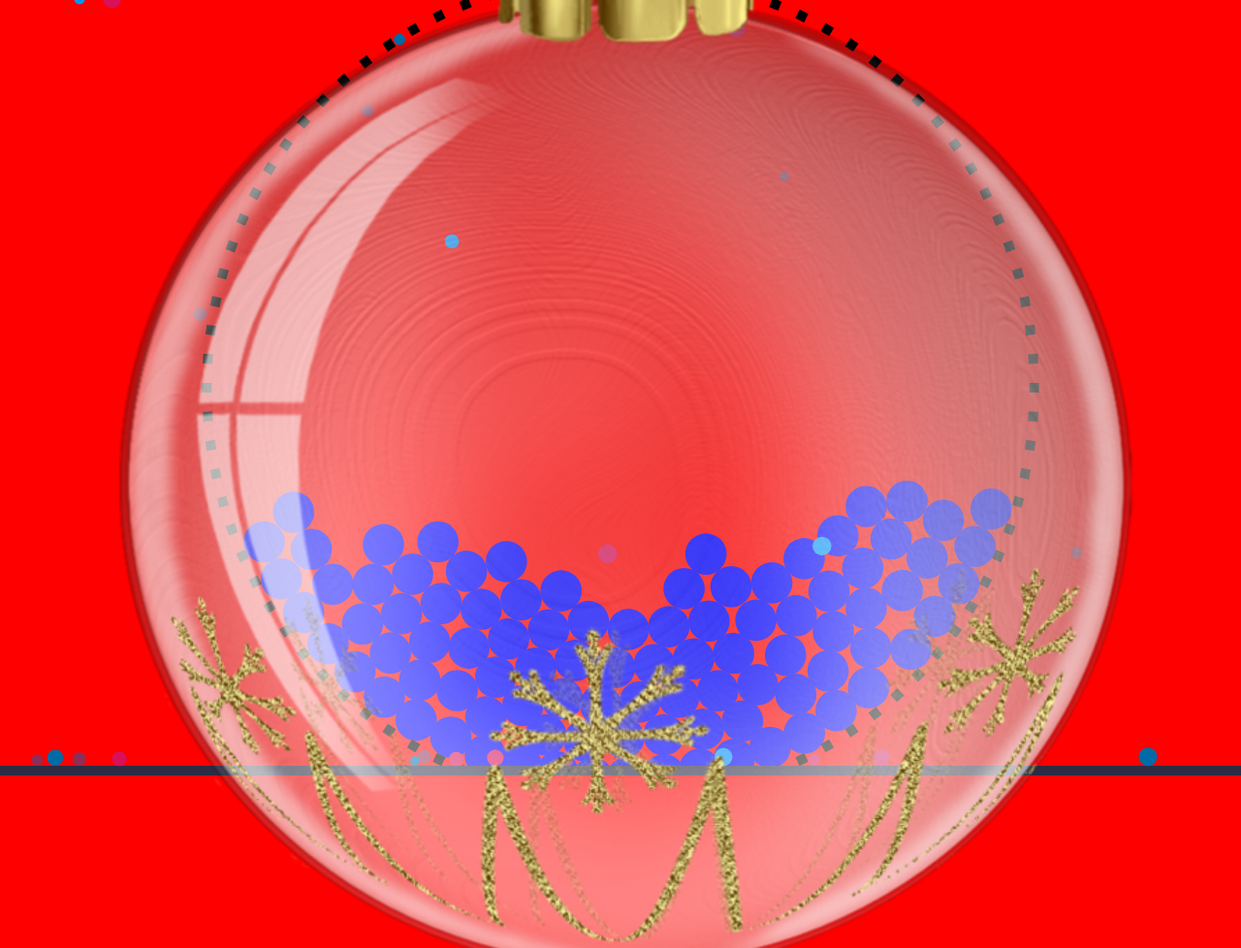
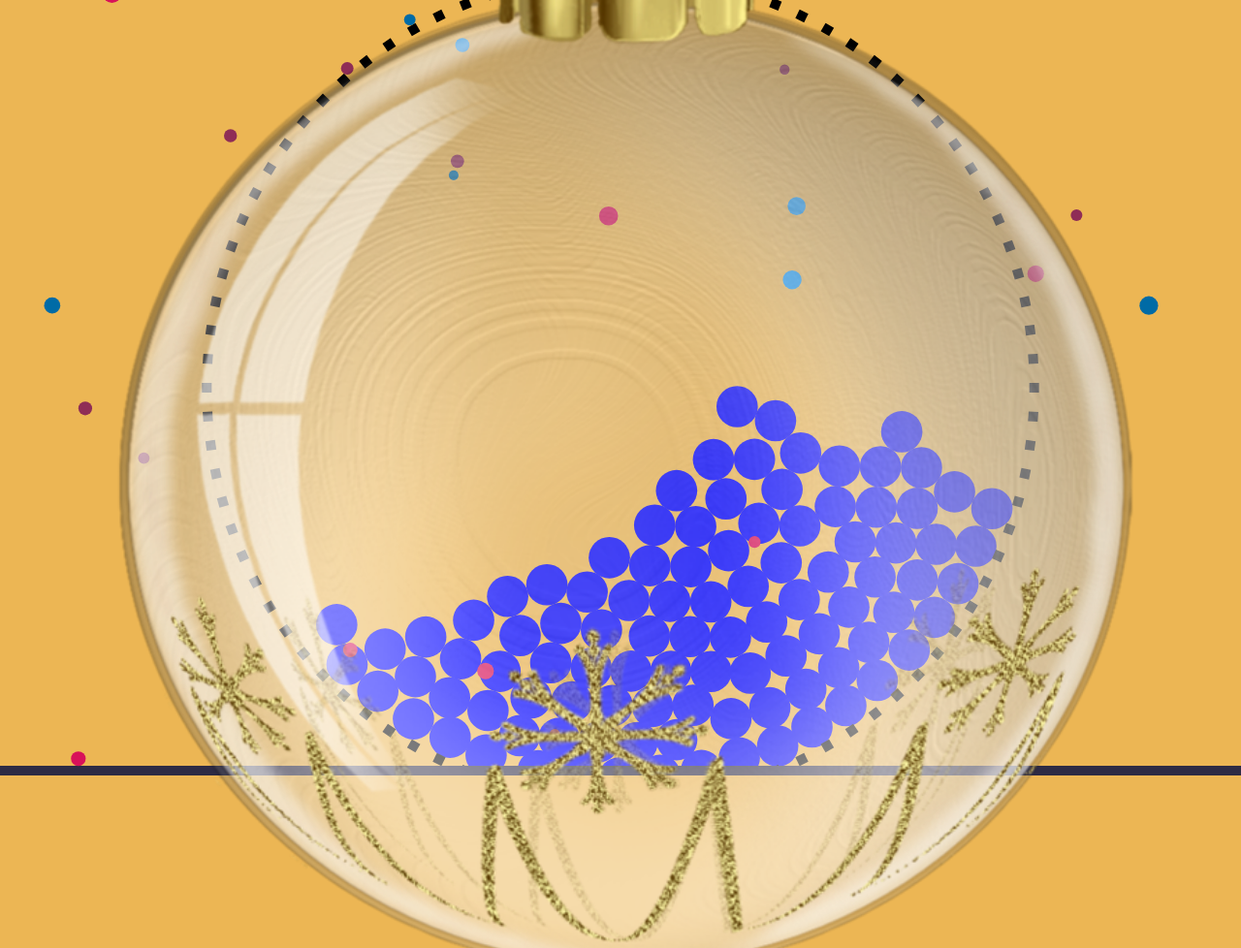
Before and after one commit to fabsrobotics/christmas-prueba, a plain HTML site: page index.html in a window 1280 px wide. Shown: the top 978 px of the page at 97% size. Drawn offline with Linux system fonts and the light colour scheme.

Commit message:
central circle

```diff
--- a/gravity.js
+++ b/gravity.js
@@ -91,7 +91,7 @@ function gravity(){
 
 
         gravity.x = Common.random(-0.1, 0.1)
-        gravity.y = 0.5
+        gravity.y = 0.2
 
         World.add(world, [
             Bodies.circle(Common.random(20, window.visualViewport.width), -10, Common.random(5,10)),
--- a/index.html
+++ b/index.html
@@ -16,7 +16,7 @@
         padding: 0;
       }
       body {
-        background-color: red;
+        background-color:rgb(236, 182, 84);
       }
       #canvasSnow {
         position: absolute;
@@ -67,6 +67,7 @@ function requestDeviceOrientation () {
   console.log ("not iOS");
   }
 }
+requestDeviceOrientation()
   gravity();
   snowBall();
 </script>
--- a/snowball.js
+++ b/snowball.js
@@ -50,13 +50,20 @@
     let mfArray = []
     const mfRadius = sbRadius/20;
     for(let i = 0; i < 100; i++){
-        let mfBall = Bodies.circle(wBall/2+i,hBall/2.9,mfRadius, {render: {fillStyle: "#0000ff",strokeStyle: "#fff",}})
+        let mfBall = Bodies.circle(wBall/2+i, hBall / 2 + 90 * Math.sin(i * 4 * Math.PI / 180),mfRadius, {render: {fillStyle: "#0000ff",strokeStyle: "#fff",}})
 
 
         mfArray.push(mfBall);
 
     }
     World.add(world,mfArray);
+    World.add(world, Bodies.circle(wBall/2, hBall/2, 100,
+        {
+            isStatic:true,
+            render:{
+                visible: 0
+            }
+    }))
 
         let ballRadius =  wBall / 3
 
@@ -73,7 +80,7 @@
                         fillStyle: "#000",
                         strokeStyle: "#fff",
                         lineWidth: 0,
-                        // visible: 0,
+                         //visible: 0,
                     }
                 }
             );
```
